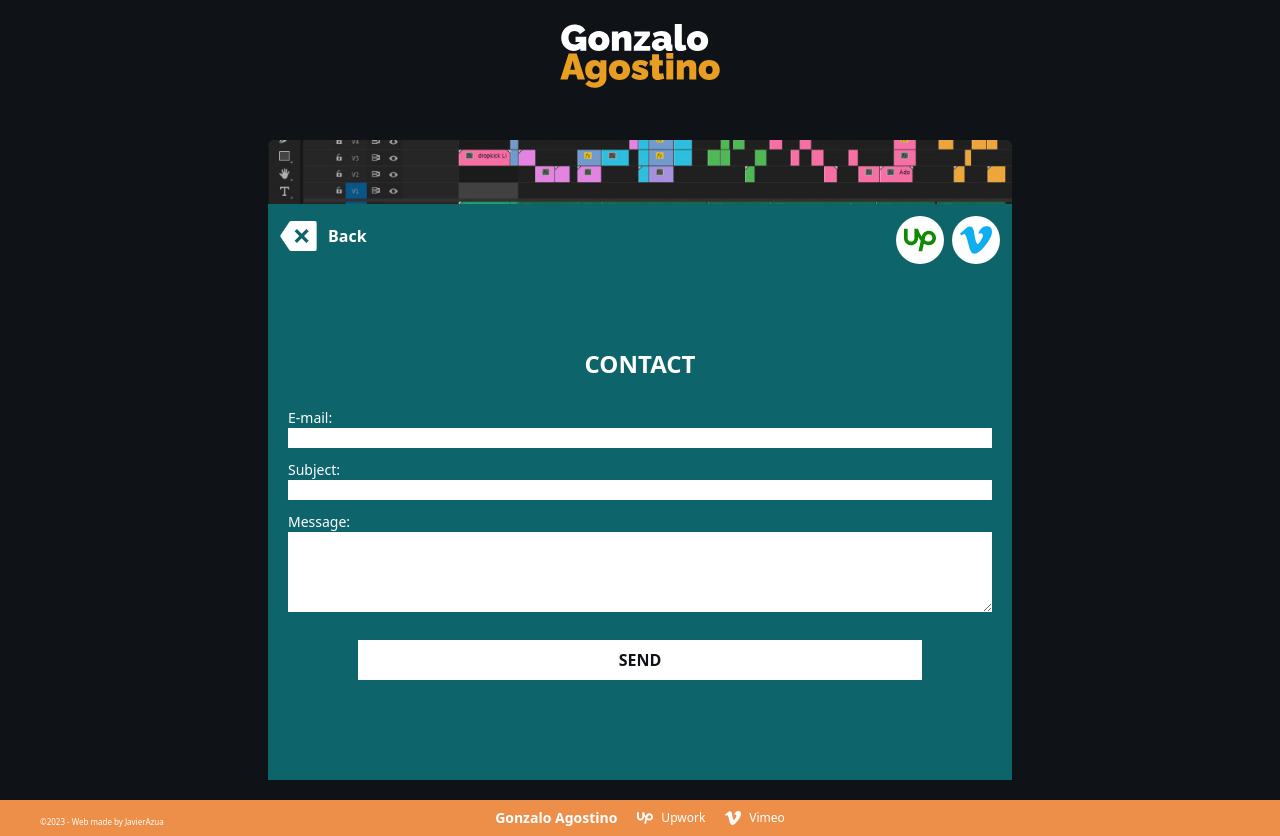
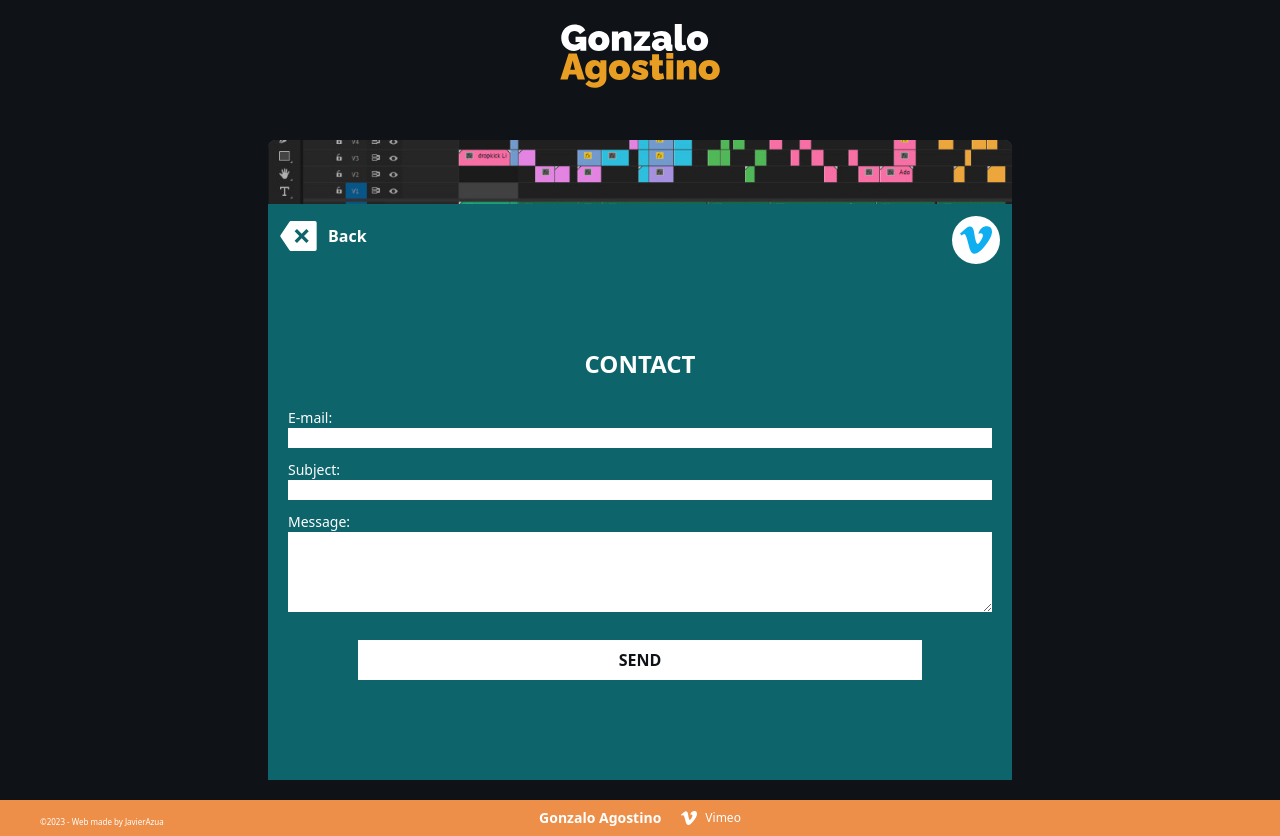
Before and after one commit to JaviAzua/agostino-port, a Next.js app: page /contact in a window 1280 px wide. Built offline with nearby package versions, Linux system fonts and the light colour scheme.

Commit message:
changed contactAboout, and upwork buttons

```diff
--- a/app/contact/page.tsx
+++ b/app/contact/page.tsx
@@ -32,16 +32,6 @@ function page({}: Props) {
                   </div>
                 </Link>
                 <div className="flex gap-2 items-center p-3">
-                  <Link
-                    target={"_blank"}
-                    href={
-                      "https://www.upwork.com/freelancers/~014f58dbab80832b3f"
-                    }
-                  >
-                    <div className="hover:scale-110 transition-all duration-500 bg-white rounded-full p-2 flex justify-center items-center">
-                      <SiUpwork className="cursor-pointer w-6 h-6 md:w-8 md:h-8 text-[#108A00]" />
-                    </div>
-                  </Link>
                   <Link
                     href={"https://vimeo.com/user53523138"}
                     target={"_blank"}
--- a/components/AboutBottom.tsx
+++ b/components/AboutBottom.tsx
@@ -9,12 +9,18 @@ type Props = {
 
 function AboutBottom({ reviewsDB }: Props) {
   return (
-    <div className="flex flex-col justify-center items-center">
-      <div className="flex gap-5 flex-wrap py-10 items-center">
-        {reviewsDB.map((review) => (
+    <div
+      className="flex flex-col gap-4
+     justify-center items-center py-10"
+    >
+      <p className="text-xl md:text-2xl lg:text-3xl font-semibold text-center md:max-w-[60%]">
+        {reviewsDB[3]?.review}
+      </p>
+      <div className="flex flex-wrap md:flex-nowrap gap-5 py-10 items-center">
+        {reviewsDB.slice(0, 3).map((review) => (
           <div
             key={review._id}
-            className="flex-1 last:hidden md:last:inline-flex"
+            className="last:hidden md:flex-1 md:last:inline-flex"
           >
             <ReviewCard reviewsDB={review} />
           </div>
--- a/components/Footer.tsx
+++ b/components/Footer.tsx
@@ -13,15 +13,6 @@ function Footer({}: Props) {
 
       <div className="flex items-center justify-end px-2 md:justify-center py-2 right-7 gap-5">
         <p className="text-sm font-semibold">Gonzalo Agostino</p>
-        <Link
-          target={"_blank"}
-          href={"https://www.upwork.com/freelancers/~014f58dbab80832b3f"}
-        >
-          <div className="flex items-center gap-2 group  cursor-pointer">
-            <SiUpwork className="group-hover:scale-110 duration-300" />
-            <span className="text-xs">Upwork</span>
-          </div>
-        </Link>
         <Link href={"https://vimeo.com/user53523138"} target={"_blank"}>
           <div className="flex items-center gap-2 group cursor-pointer">
             <SiVimeo className=" group-hover:scale-110 duration-300 " />
--- a/components/ReviewCard.tsx
+++ b/components/ReviewCard.tsx
@@ -10,16 +10,11 @@ function ReviewCard({ reviewsDB }: Props) {
   return (
     <div className="border relative bg-slate-200 rounded-2xl min-h-[5rem] p-5 ">
       <div className="border-b border-blackB space-y-2">
-        <div className="flex text-orangeL">
-          <BsFillStarFill />
-          <BsFillStarFill />
-          <BsFillStarFill />
-          <BsFillStarFill />
-          <BsFillStarFill />
-        </div>
         <p className="text-sm text-blackB/70">{reviewsDB?.review}</p>
       </div>
-      <p className="text-right font-semibold text-xs text-blackB">{`(Review from ${reviewsDB?.from})`}</p>
+      <p className="text-right font-semibold text-xs text-blackB">
+        {reviewsDB?.from}
+      </p>
     </div>
   );
 }
```
